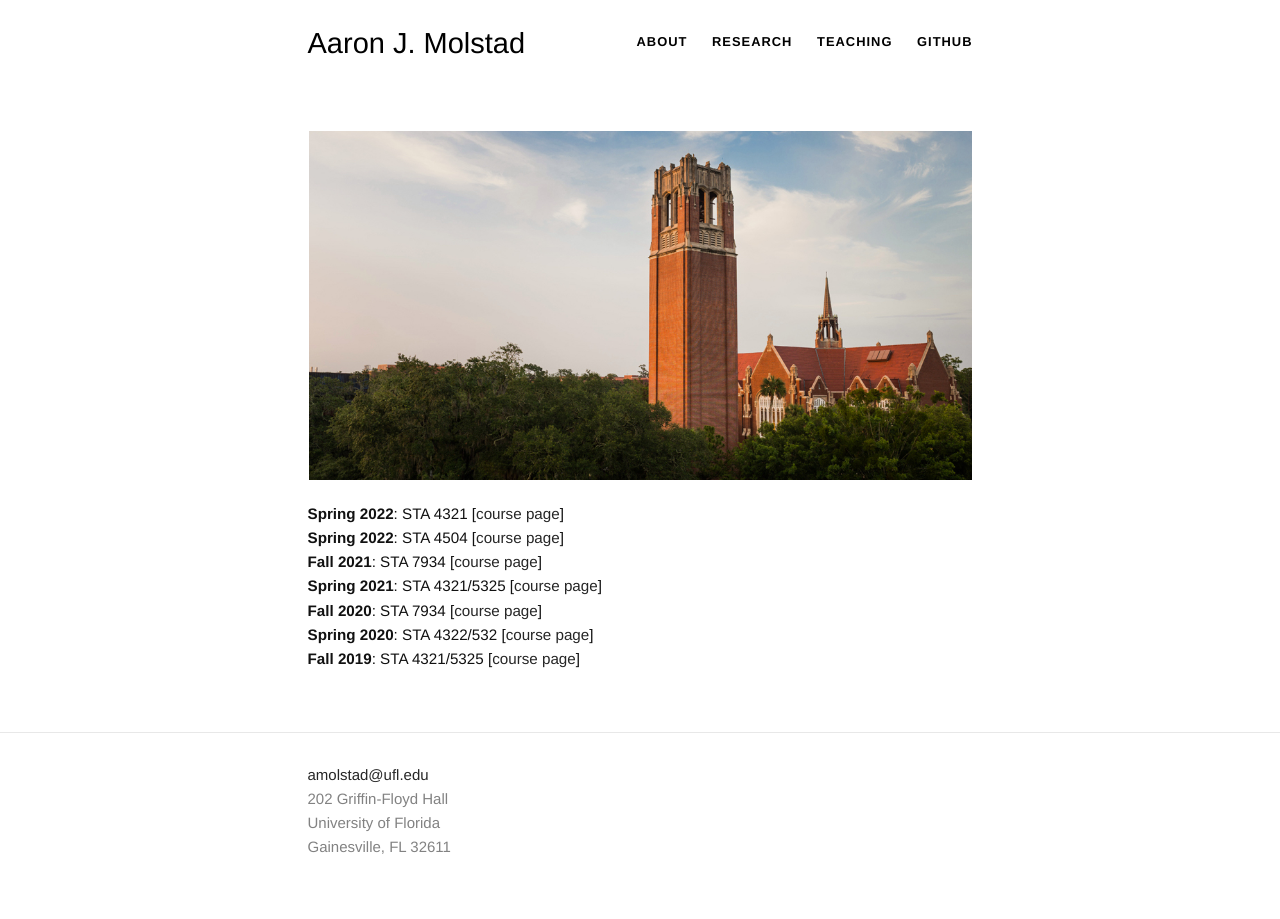
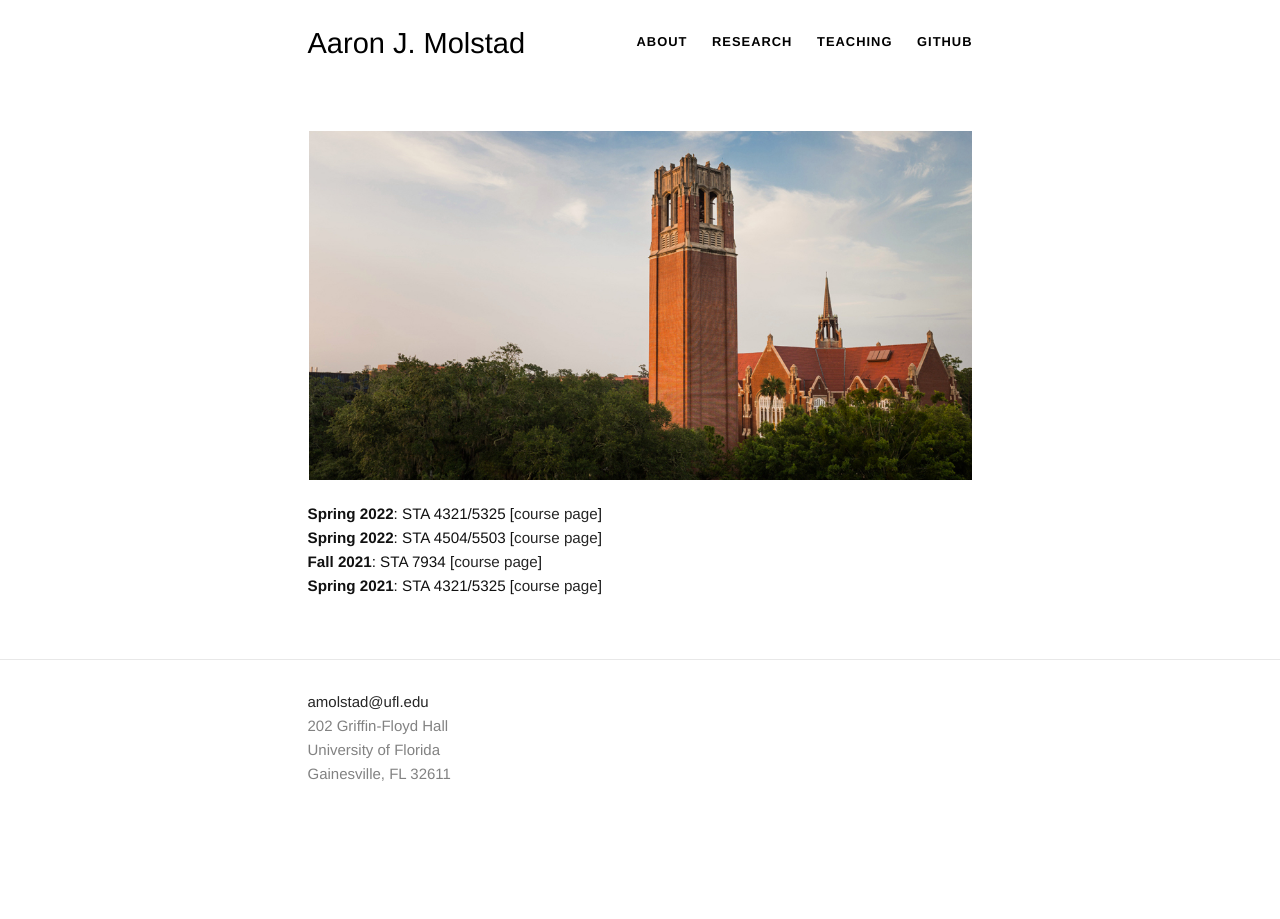
Before and after one commit to ajmolstad/ajmolstad.github.io, a Jekyll site: the page built from teaching.md, in a window 1280 px wide. Built offline with Jekyll 4.4.1, drawn with Linux system fonts in a browser that asks for light colours.

Commit message:
Update teaching.md

```diff
--- a/teaching.md
+++ b/teaching.md
@@ -4,10 +4,7 @@ permalink: /teaching/
 ---
 {% include image.html url="/images/UF.jpg" width=800 align="center" %}
 
-**Spring 2022**: STA 4321 [[course page](/S22_STA4321)]
-**Spring 2022**: STA 4504 [[course page](/S22_STA4504)]
+**Spring 2022**: STA 4321/5325 [[course page](/S22_STA4321)]
+**Spring 2022**: STA 4504/5503 [[course page](/S22_STA4504)]
 **Fall 2021**: STA 7934 [[course page](/F21_STA7934)]
 **Spring 2021**: STA 4321/5325 [[course page](/S21_STA4321)]
-**Fall 2020**: STA 7934 [[course page](/F20_STA7934)]
-**Spring 2020**: STA 4322/532 [[course page](/S20_STA4322)]
-**Fall 2019**: STA 4321/5325 [[course page](/F19_STA4321)]
```
